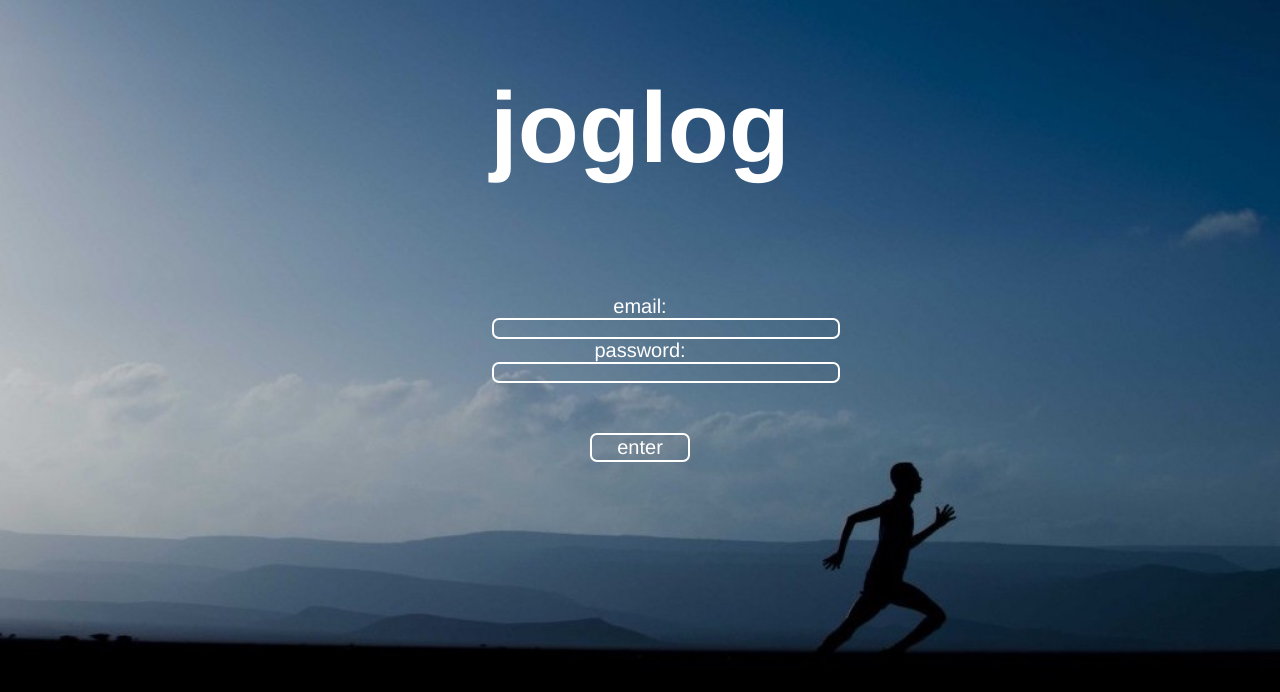
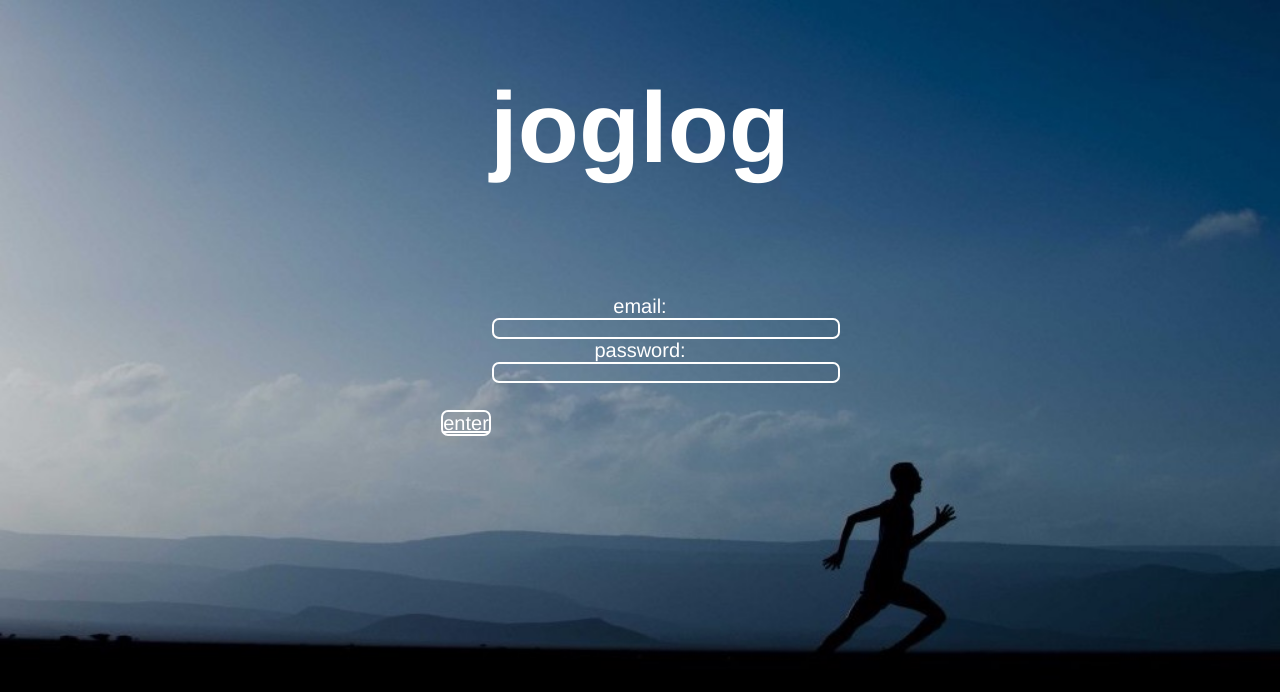
Before and after one commit to isabel-s-rosa/joglog, a React app: page /login in a window 1280 px wide. Shown: the top 692 px of the page. Built offline with nearby package versions, Linux system fonts and the light colour scheme; no server answers; the HTML template or start-up script is replaced by a standard one.

Commit message:
login works w redirect

```diff
--- a/client/src/components/Login.js
+++ b/client/src/components/Login.js
@@ -6,6 +6,7 @@ class Login extends React.Component {
     super(props);
     this.state = {
         link: null,
+        address: '/login'
     }
 
     this.handleSubmit = this.handleSubmit.bind(this);
@@ -19,26 +20,24 @@ class Login extends React.Component {
       headers: {
           'Content-type': 'application/json'
       },
-      body: JSON.stringify(body)
-    });
+      body: JSON.stringify(body),
+    }).then(
+        res => {
+            this.setState({
+                address: res.body,
+            });
+        }
+    );
   }
 
   componentDidMount() {
-      let link_modal = (<Link to="/login" onClick={this.handleSubmit} id="signin-button" className="btn btn-dark">enter</Link>);
+      let link_modal = (<Link to={this.state.address} onClick={this.handleSubmit} id="signin-button" className="btn btn-dark">enter</Link>);
       this.setState({
           link: link_modal,
       });
   }
 
   render() {
-    const body = {email: "l", password: "k"};
-    fetch('/api/users', {
-        method: 'POST',
-        headers: {
-            'Content-type': 'application/json'
-        },
-        body: JSON.stringify(body)
-      });
     const link_modal = this.state.link;
     return (
     <div id="container">
@@ -58,7 +57,7 @@ class Login extends React.Component {
                         <input name="password" id="password" className="form-control text-input-box"/>
                     </div>
                 </div>
-                <button onClick={this.handleSubmit} id="signin-button" className="btn btn-dark">enter</button>
+                {link_modal}
             </form>
             </div>
         </div>
--- a/package.json
+++ b/package.json
@@ -19,8 +19,6 @@
     "mongoose": "^5.4.9",
     "passport": "^0.4.0",
     "passport-local": "^1.0.0",
-    "react": "^16.7.0",
-    "react-dom": "^16.7.0",
     "react-router-dom": "^4.3.1",
     "socket.io": "^2.2.0",
     "socket.io-client": "^2.2.0"
```
Also changed, not shown: 2 other files (tests, documents, lock files or other folders).
